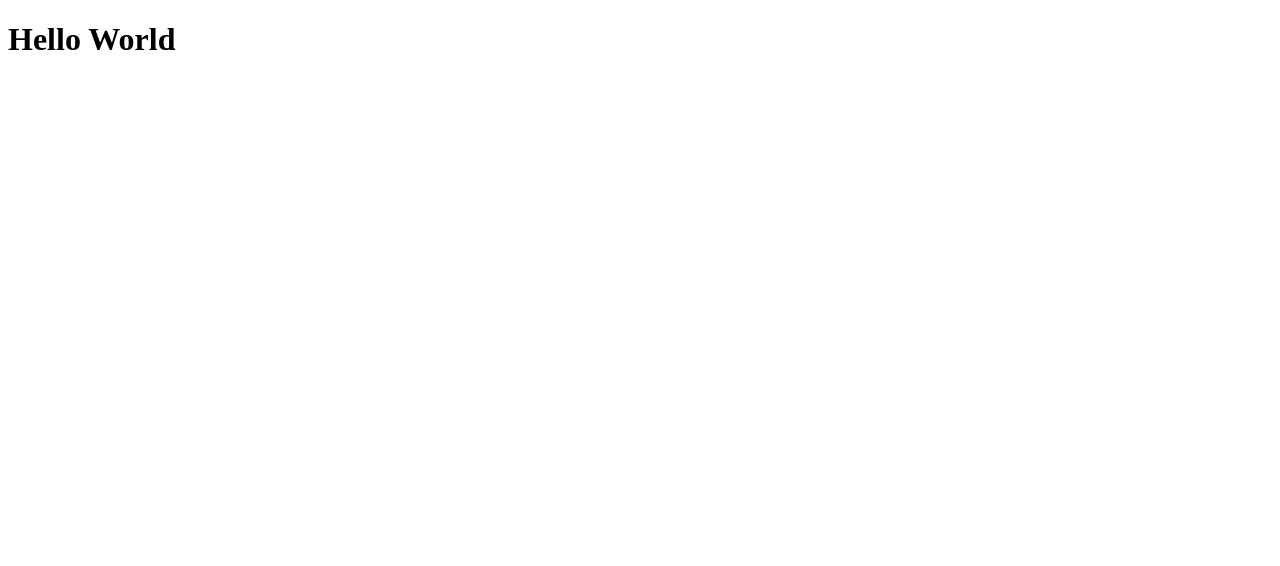
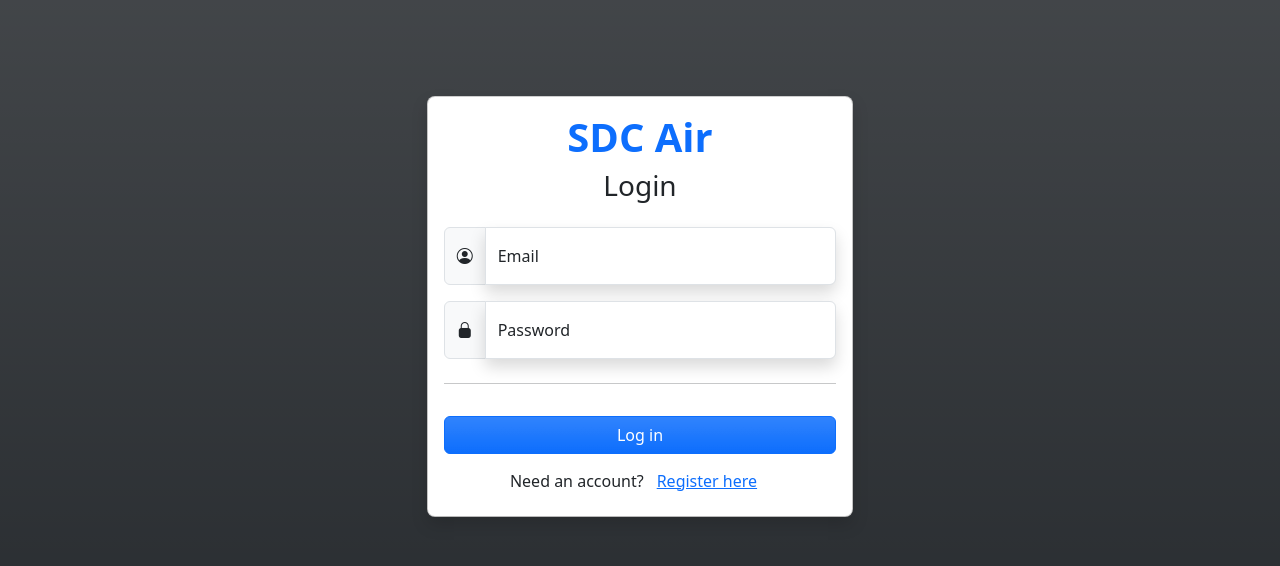
Before and after one commit to bridgeshayes/SDC-Air, a plain HTML site: page frontend/index.html in a window 1280 px wide. Drawn offline with nearby package versions, Linux system fonts and the light colour scheme; some packages are replaced by stand-ins of ours; a script that the page names is missing.

Commit message:
Added html for login page

```diff
--- a/frontend/index.html
+++ b/frontend/index.html
@@ -3,9 +3,47 @@
 <head>
     <meta charset="UTF-8">
     <meta name="viewport" content="width=device-width, initial-scale=1.0">
-    <title>Document</title>
+    <link href="https://cdn.jsdelivr.net/npm/bootstrap@5.3.3/dist/css/bootstrap.min.css" rel="stylesheet">
+    <link href="https://cdn.jsdelivr.net/npm/bootstrap-icons/font/bootstrap-icons.css" rel="stylesheet">
+    <title>SDC-AIR - Login</title>
 </head>
-<body>
-    <h1>Hello World</h1>
+<body class="min-vh-100 bg-dark bg-gradient">
+    <div class="d-flex mt-5 mb-5 justify-content-center align-items-center vh-70">
+        <form id="frmLogin" class="card col-10 col-md-6 col-xl-4 mt-5 rounded-3">
+            <div class="card-body shadow">
+                <h1 class="text-center text-primary fw-bold">SDC Air</h1>
+                <h3 class="text-center text-dark">Login</h3>
+
+                <div class="input-group mt-4 mb-3">
+                    <span class="input-group-text"><i class="bi bi-person-circle"></i></span>
+                    <div class="form-floating">
+                        <input id="txtUsernameLogin" type="email" class="form-control shadow" aria-label="Username" placeholder="johndoe@email.com">
+                        <label for="txtUsernameLogin">Email</label>
+                    </div>
+                </div>
+
+                <div class="input-group mb-3">
+                    <span class="input-group-text" id="password-icon"><i class="bi bi-lock-fill"></i></span>
+                    <div class="form-floating">
+                        <input id="txtPasswordLogin" type="password" class="form-control shadow" aria-label="Password" placeholder="Password">
+                        <label for="txtPasswordLogin">Password</label>
+                    </div>
+                </div>
+
+                <hr class="mt-4 mb-4"/>
+
+                <button id="btnLogin" type="button" class="btn btn-primary bg-gradient col-12 mt-2">Log in</button>
+
+                <div class="d-flex justify-content-center align-items-center mt-2">
+                    Need an account?
+                    <button id="btnSwapRegister" type="button" class="btn btn-link mt-0">Register here</button>
+                </div>
+            </div>
+        </form>
+
+    </div>
+    <script src="https://cdn.jsdelivr.net/npm/bootstrap@5.3.3/dist/js/bootstrap.bundle.min.js" integrity="sha384-YvpcrYf0tY3lHB60NNkmXc5s9fDVZLESaAA55NDzOxhy9GkcIdslK1eN7N6jIeHz" crossorigin="anonymous"></script>
+    <script src="https://cdn.jsdelivr.net/npm/sweetalert2@11"></script>
+    <script src="js/app.js"></script>
 </body>
 </html>
```
